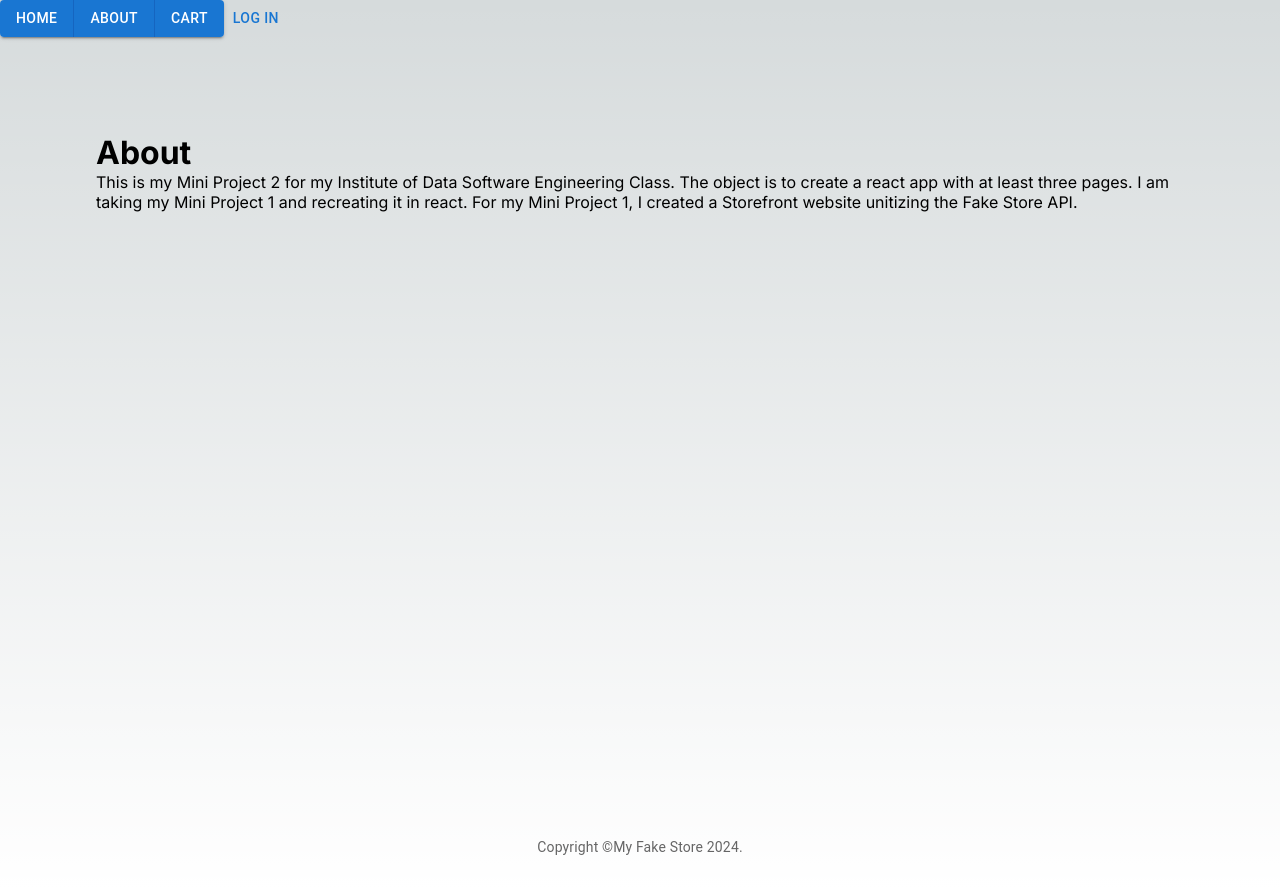
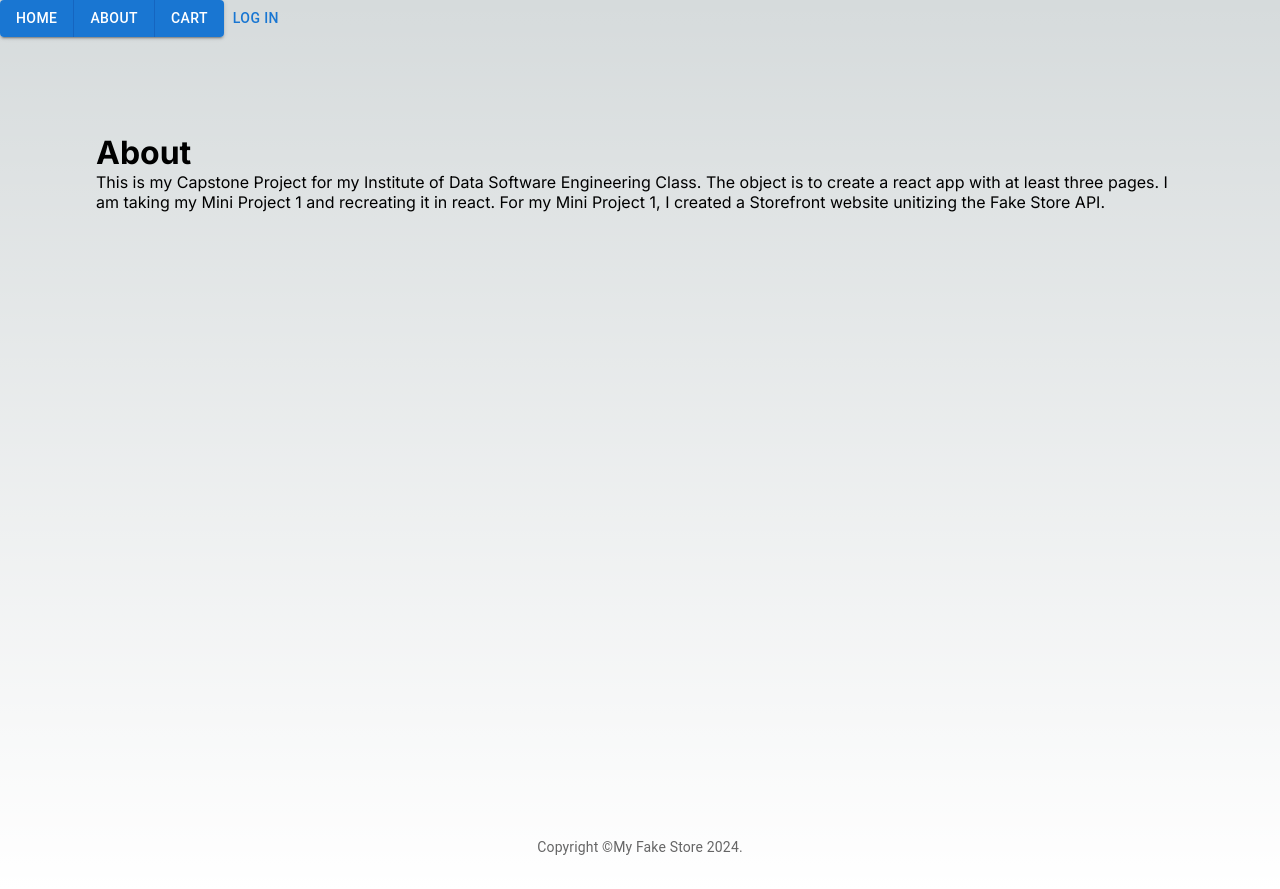
Before and after one commit to CDChamberlin/Mini-Project-3, a Next.js app in the folder my-fake-store/: page /about in a window 1280 px wide. Built offline with nearby package versions, Linux system fonts and the light colour scheme.

Commit message:
Adjusted minor details.

```diff
--- a/my-fake-store/src/app/about/page.jsx
+++ b/my-fake-store/src/app/about/page.jsx
@@ -1,4 +1,3 @@
-import Link from 'next/link'
 import styles from '../page.module.css'
 
 export default function About(){
@@ -6,7 +5,7 @@ export default function About(){
         <main className={styles.main}>
             <div className="About">
                 <h1>About</h1>
-                <p>This is my Mini Project 2 for my Institute of Data Software Engineering Class.
+                <p>This is my Capstone Project for my Institute of Data Software Engineering Class.
                     The object is to create a react app with at least three pages. I am taking my Mini Project 1 and recreating it in react.
                     For my Mini Project 1, I created a Storefront website unitizing the <a href="https://fakestoreapi.com/">Fake Store API</a>.
                 </p>
--- a/my-fake-store/src/app/dashboard/page.jsx
+++ b/my-fake-store/src/app/dashboard/page.jsx
@@ -5,7 +5,7 @@ import { Suspense } from "react";
 
 export default function Dashboard() {
   return(<>
-    <h1>Dashboard</h1>
+    <h1>Products</h1>
     <Suspense fallback={<Loading />}>
       <ProductCards />
     </Suspense>
```
